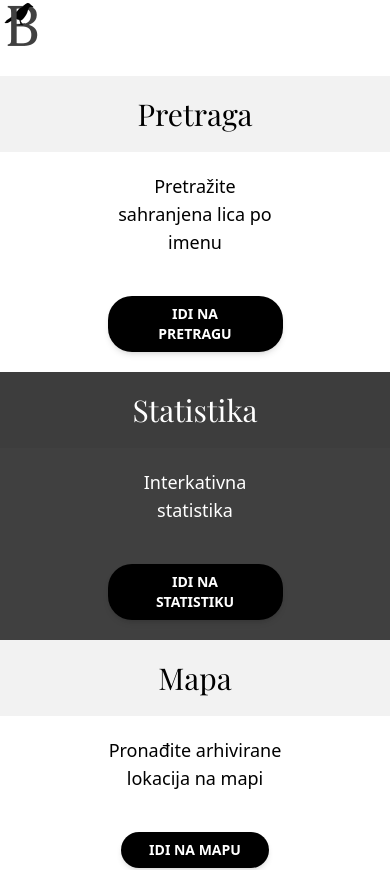
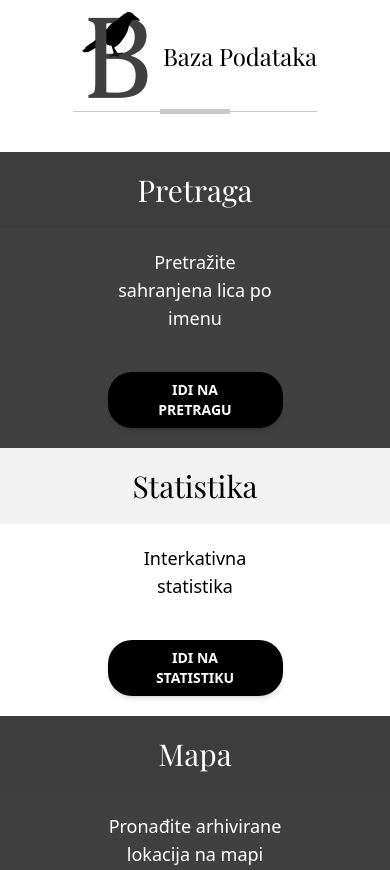
Before and after one commit to bVNyDUKE/vecnost-baza, a Next.js app: page / in a window 390 px wide. Shown: the top 870 px of the page. Built offline with nearby package versions, Linux system fonts and the light colour scheme.

Commit message:
add custom layouts and mobile nav

```diff
--- a/components/Icons.tsx
+++ b/components/Icons.tsx
@@ -18,6 +18,21 @@ export const Spinner = ({ width = "w-5", height = "h-5" }) => (
       fill="currentColor"
       d="M4 12a8 8 0 018-8V0C5.373 0 0 5.373 0 12h4zm2 5.291A7.962 7.962 0 014 12H0c0 3.042 1.135 5.824 3 7.938l3-2.647z"
     ></path>
+  </svg>
+);
+
+export const Menu = () => (
+  <svg
+    xmlns="http://www.w3.org/2000/svg"
+    className="h-10 w-10"
+    viewBox="0 0 20 20"
+    fill="currentColor"
+  >
+    <path
+      fillRule="evenodd"
+      d="M3 5a1 1 0 011-1h12a1 1 0 110 2H4a1 1 0 01-1-1zM3 10a1 1 0 011-1h12a1 1 0 110 2H4a1 1 0 01-1-1zM3 15a1 1 0 011-1h12a1 1 0 110 2H4a1 1 0 01-1-1z"
+      clipRule="evenodd"
+    />
   </svg>
 );
 
@@ -81,6 +96,7 @@ const Icons = {
   DownArrow,
   Cross,
   AdjustmentsIcon,
+  Menu,
 };
 
 export default Icons;
--- a/components/Layout/NavBar.tsx
+++ b/components/Layout/NavBar.tsx
@@ -1,43 +1,65 @@
+import { useState } from "react";
 import Image from "next/image";
 import Link from "next/link";
+import { Transition } from "@headlessui/react";
+import { Menu } from "../Icons";
 
-const NavBar = () => (
+const NavBar = () => {
+  const [showNav, setShowNav] = useState(false);
+
+  return (
     <nav>
-    <div className="relative mb-10 hidden w-full items-center justify-center bg-white after:absolute after:-bottom-[2px] after:block after:h-[5px] after:w-[70px] after:bg-[#c9c9c9] sm:flex">
+      <div className="relative mx-auto mb-10 hidden w-[90%] items-center justify-between border-b border-[#c9c9c9] bg-white after:absolute after:-bottom-[2px] after:left-[45%] after:h-[5px] after:w-[200px] after:bg-[#c9c9c9] after:text-center sm:flex">
         <Link passHref href="/">
           <a>
-          <div className="flex h-32 items-center justify-center border-b border-[#c9c9c9]">
+            <div className="flex items-center justify-center ">
               <Image
                 src="/vecna-logo-solo-100.png"
                 alt="Vecnost logo"
                 className="hover:pointer"
-              width={"90px"}
-              height={"100px"}
+                width={"60px"}
+                height={"70px"}
                 objectFit={"contain"}
                 priority
               />
-            <div className="font-serif text-2xl sm:text-5xl">Baza Podataka</div>
+              <div className="font-serif text-2xl sm:text-3xl">
+                Baza Podataka
+              </div>
             </div>
           </a>
         </Link>
+        <div className="flex items-center justify-between space-x-2">
+          <Link href="/">Početna</Link>
+          <Link href="/search">Pretraga</Link>
+          <Link href="/statistika">Statistika</Link>
+          <Link href="/indeks">Indeks</Link>
+          <Link href="/map">Mapa</Link>
+        </div>
       </div>
 
-    <div className="relative mb-5 flex w-full items-center justify-start bg-white sm:hidden">
-      <Link passHref href="/">
-        <a>
-          <Image
-            src="/vecna-logo-solo-100.png"
-            alt="Vecnost logo"
-            className="hover:pointer"
-            width={"45px"}
-            height={"50px"}
-            objectFit={"contain"}
-            priority
-          />
-        </a>
-      </Link>
+      <div className="mb-2 flex text-gray-500 sm:hidden">
+        <button onClick={() => setShowNav(!showNav)}>
+          <Menu />
+        </button>
+        <Transition
+          show={showNav}
+          enter="transition-opacity duration-700"
+          enterFrom="opacity-0"
+          enterTo="opacity-100"
+          leave="transition-opacity duration-700"
+          leaveFrom="opacity-100"
+          leaveTo="opacity-0 "
+          className="mx-auto flex w-full items-center justify-between space-x-2 px-2 font-bold"
+        >
+          <Link href="/">Početna</Link>
+          <Link href="/search">Pretraga</Link>
+          <Link href="/statistika">Statistika</Link>
+          <Link href="/indeks">Indeks</Link>
+          <Link href="/map">Mapa</Link>
+        </Transition>
       </div>
     </nav>
   );
+};
 
 export default NavBar;
--- a/pages/_app.tsx
+++ b/pages/_app.tsx
@@ -3,6 +3,10 @@ import { MainLayout } from "../components/Layout/MainLayout";
 import "../styles/globals.css";
 
 function MyApp({ Component, pageProps }: AppProps) {
+  if (Component.displayName === "Home") {
+    return <Component {...pageProps} />;
+  }
+
   return (
     <MainLayout>
       <Component {...pageProps} />
--- a/pages/index.tsx
+++ b/pages/index.tsx
@@ -1,6 +1,9 @@
 import Section from "../components/Section";
+import Link from "next/link";
+import Image from "next/image";
+import Footer from "../components/Layout/Footer";
 
-export default function Home() {
+function Home() {
   const data = [
     {
       id: 1,
@@ -34,6 +37,26 @@ export default function Home() {
 
   return (
     <>
+      <div className="relative mb-10 flex w-full items-center justify-center bg-white after:absolute after:-bottom-[2px] after:block after:h-[5px] after:w-[70px] after:bg-[#c9c9c9]">
+        <Link passHref href="/">
+          <a>
+            <div className="flex h-28 items-center justify-center border-b border-[#c9c9c9]">
+              <Image
+                src="/vecna-logo-solo-100.png"
+                alt="Vecnost logo"
+                className="hover:pointer"
+                width={"90px"}
+                height={"100px"}
+                objectFit={"contain"}
+                priority
+              />
+              <div className="font-serif text-2xl sm:text-5xl">
+                Baza Podataka
+              </div>
+            </div>
+          </a>
+        </Link>
+      </div>
       {data.map(({ id, title, content, href, linkLabel }) => (
         <Section
           key={id}
@@ -43,6 +66,10 @@ export default function Home() {
           linkLabel={linkLabel}
         />
       ))}
+      <Footer />
     </>
   );
 }
+
+Home.displayName = "Home";
+export default Home;
```
Lines whose indentation alone changed are shown as unchanged.
